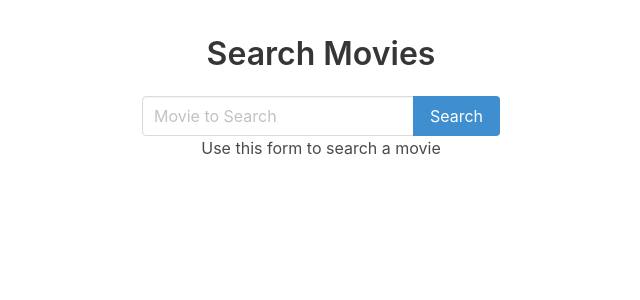
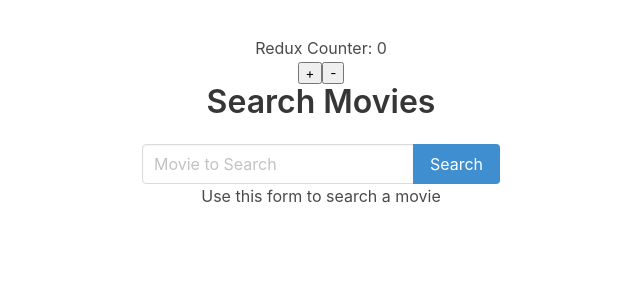
Before and after one commit to unla-investigacion-desarrollo/test-react, a React (Create React App) app: page / in a window 1280 px wide. Shown: the top 300 px of the page, without its empty margins (319-959 px from the left). Built offline with nearby package versions, Linux system fonts and the light colour scheme.

Commit message:
adding-react-redux

```diff
--- a/package.json
+++ b/package.json
@@ -10,8 +10,10 @@
     "prop-types": "15.7.2",
     "react": "^16.13.1",
     "react-dom": "^16.13.1",
+    "react-redux": "^7.2.0",
     "react-router-dom": "^5.1.2",
     "react-scripts": "3.4.1",
+    "redux": "^4.0.5",
     "typescript": "^3.8.3"
   },
   "scripts": {
--- a/src/App.js
+++ b/src/App.js
@@ -3,6 +3,7 @@ import { Switch, Route } from 'react-router-dom'
 import { Detail } from './pages/Detail'
 import { Home } from './pages/Home'
 import { NotFound } from './pages/NotFound'
+import ComponentWithConnectionToRedux from './containers/Counter'
 
 import './App.css'
 import 'bulma/css/bulma.css'
@@ -12,6 +13,7 @@ class App extends Component {
     console.log("render App")
     return (
       <div className='App'>
+        <ComponentWithConnectionToRedux />
         <Switch>
           <Route exact path='/' component={Home} />
           <Route path='/detail/:id' component={Detail} />
--- /dev/null
+++ b/src/components/Counter.js
@@ -0,0 +1,13 @@
+import React from 'react';
+
+export function Counter ({counter, increment, decrement}) {
+  return(
+    <div>
+      <div>
+        Redux Counter: <span id='counter'>{counter}</span>
+      </div>
+      <button onClick={increment}>+</button>
+      <button onClick={decrement}>-</button>
+    </div>
+  )
+}
--- /dev/null
+++ b/src/containers/Counter.js
@@ -0,0 +1,22 @@
+import {connect} from 'react-redux'
+import {Counter} from '../components/Counter'
+
+const mapStateToProps = state => {
+  return { counter: state.counter }
+}
+
+const mapDispacthToProp = dispacth => {
+  return {
+    increment: () => dispacth({ type: 'INCREMENT' }),
+    decrement: () => dispacth({ type: 'DECREMENT' })
+  }
+}
+
+const createConnection = connect(
+  mapStateToProps,
+  mapDispacthToProp
+)
+
+const ComponentWithConnectionToRedux = createConnection(Counter)
+
+export default ComponentWithConnectionToRedux
--- a/src/index.js
+++ b/src/index.js
@@ -1,15 +1,25 @@
 import React from 'react';
 import ReactDOM from 'react-dom';
+
 import { BrowserRouter } from 'react-router-dom'
+import { counterApp } from './reducers'
+import { createStore } from 'redux'
+import { Provider } from 'react-redux'
+
 import './index.css';
 import App from './App';
 import * as serviceWorker from './serviceWorker';
 
+//Create the store with the global state
+const store = createStore(counterApp)
+
 ReactDOM.render(
   <React.StrictMode>
-    <BrowserRouter>
-      <App />
-    </BrowserRouter>
+    <Provider store={store}>
+      <BrowserRouter>
+        <App />
+      </BrowserRouter>
+    </Provider>
   </React.StrictMode>,
   document.getElementById('root')
 );
--- /dev/null
+++ b/src/reducers/index.js
@@ -0,0 +1,20 @@
+const INITIAL_STATE = {
+  counter: 0
+}
+
+//Reducer
+export function counterApp(state = INITIAL_STATE, action) {
+  console.log('reducer ', state, action)
+  switch(action.type) {
+    case 'INCREMENT':
+      return {
+        counter: state.counter + 1
+      }
+    case 'DECREMENT':
+      return {
+        counter: state.counter - 1
+      }
+    default:
+      return state
+  }
+}
```
Also changed, not shown: 1 other file (tests, documents, lock files or other folders).
